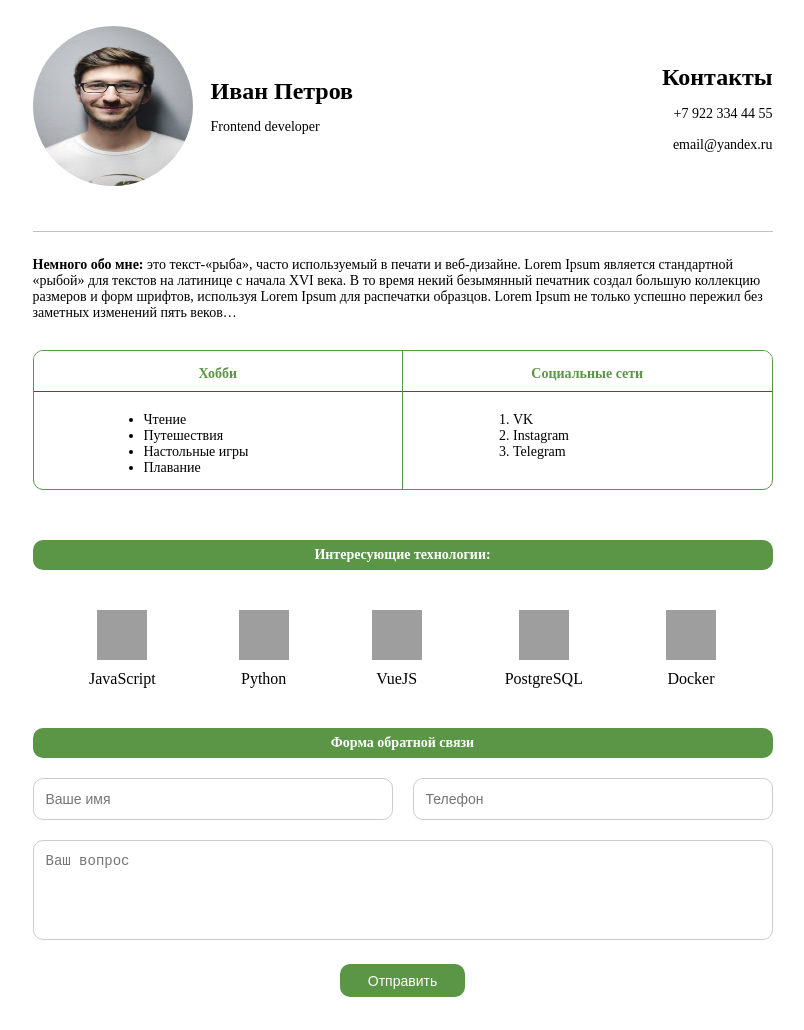
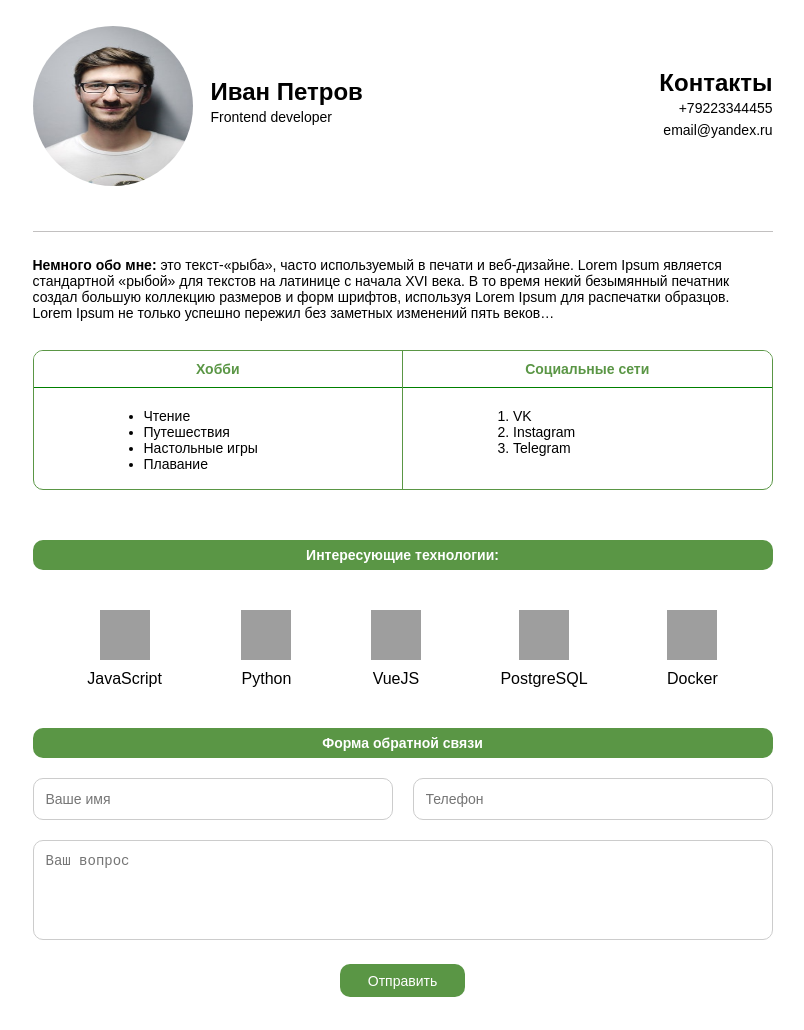
Before and after one commit to artemBAN4IK/web, a plain HTML site: page lab 1/index.html in a window 1280 px wide. Shown: the whole page, without its empty margins (208-1012 px from the left). Drawn offline with Linux system fonts and the light colour scheme; grey boxes are pictures that could not be loaded; files whose address does not match are found by name.

Commit message:
Add files via upload

```diff
--- a/lab 1/index.html
+++ b/lab 1/index.html
@@ -8,7 +8,7 @@
 <div class="page">
   <div class="header">
     <div class="profile">
-      <img class="avatar" src="C:\Users\artem\OneDrive\Рабочий стол\lab 1\мужик.png">
+      <img class="avatar" src="C:\Users\kalinichenko2_aa\Desktop\lab 1\мужик.png">
       <div>
         <h1>Иван Петров</h1>
         <p>Frontend developer</p>
@@ -16,11 +16,10 @@
     </div>
     <div class="contacts">
       <h2>Контакты</h2>
-      <p>+7 922 334 44 55</p>
+      <p>+79223344455</p>
       <p>email@yandex.ru</p>
     </div>
   </div>
-
 
   <div class="about">
     <strong>Немного обо мне:</strong> это текст-«рыба», часто используемый в печати и веб-дизайне.
--- a/lab 1/style.css
+++ b/lab 1/style.css
@@ -1,6 +1,5 @@
 body {
   max-width: 799px;
-  width: 100%;
   margin: 0 auto;
 }
 
@@ -35,6 +34,8 @@ body {
 .profile h1 {
   font-size: 24px;
   margin-bottom: 2px;
+  line-height: 6px;
+  height: 6px;
 }
 
 .profile p {
@@ -43,16 +44,20 @@ body {
 
 .contacts {
   text-align: right;
+  line-height: 6px;
+  height: 90px;
 }
 
 .contacts h2 {
   font-size: 24px;
   margin-bottom: 15px;
+  height: 10px;
 }
 
 .contacts p {
   font-size: 14px;
   margin-top: 15px;
+  height: 7px;
 }
 
 .about {
@@ -212,6 +217,8 @@ button:hover {
   color: #5A9645;
   padding: 15px 0;
   border-bottom: 1px solid green;
+  line-height: 6px;
+  height: 6px;
 }
 
 .tech a {
@@ -227,3 +234,7 @@ button:hover {
 .social a:hover {
   color: #5A9645;
 }
+
+html {
+  font-family: Arial, Helvetica, sans-serif;
+}
```
